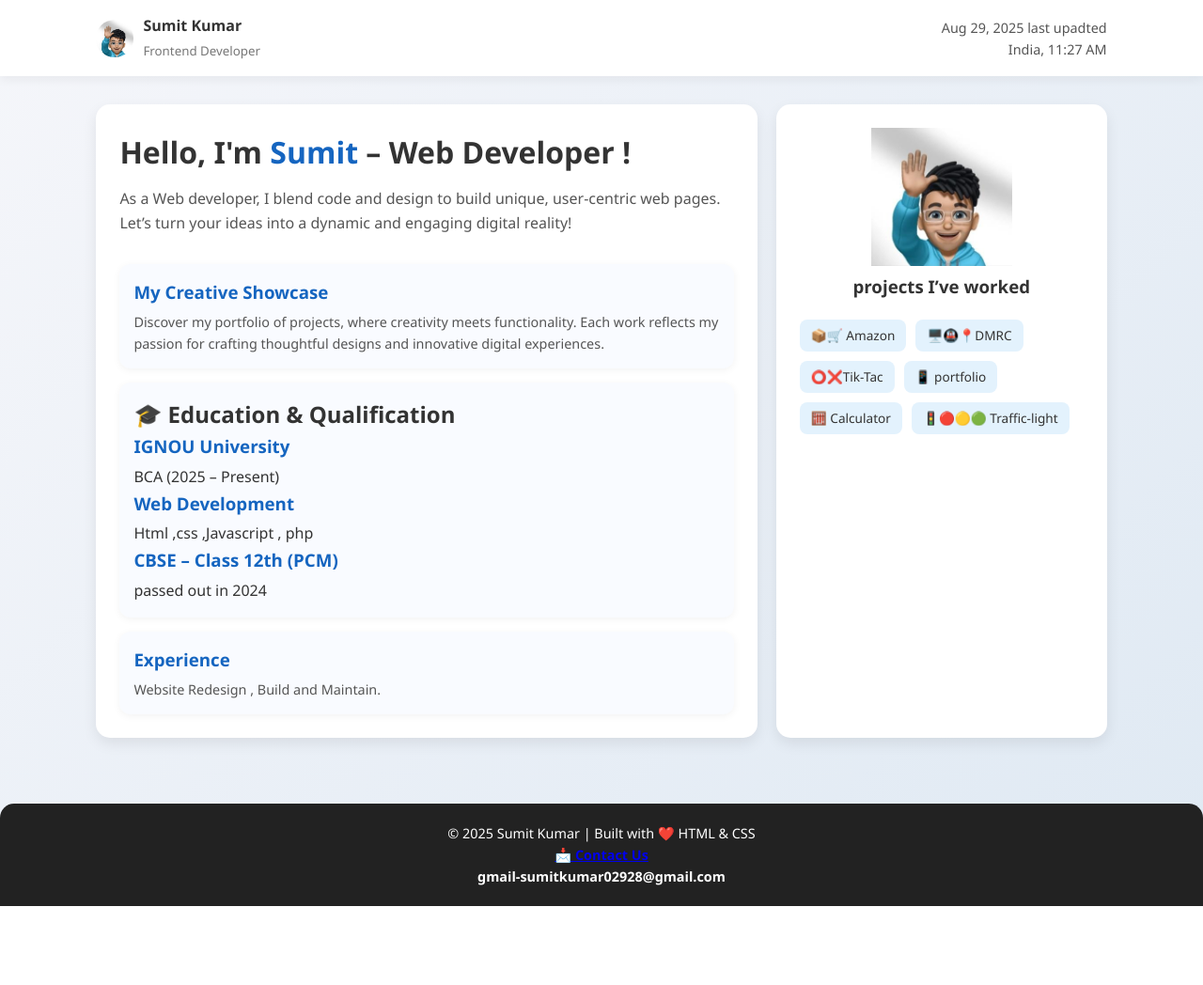
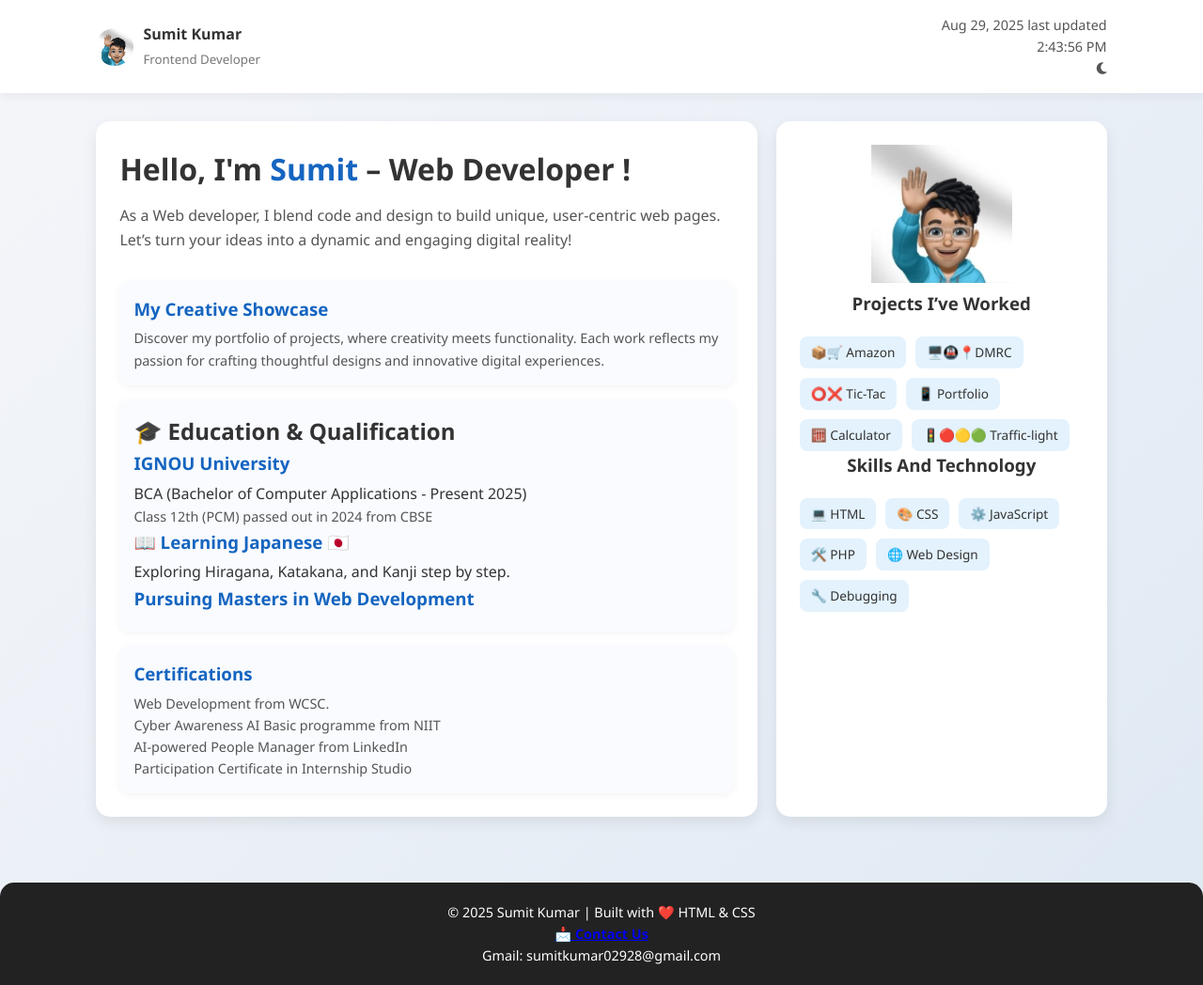
Before and after one commit to sumitkumar9642/sumit-projects, a plain HTML site: page portfolio-main4.html in a window 1280 px wide. Shown: the whole page at 94% size. Before the commit the page ends 964 px from the top, so only its background shows below. Drawn offline with Linux system fonts and the light colour scheme; a web font is replaced by a local one.

Commit message:
Update portfolio-main4.html

```diff
--- a/portfolio-main4.html
+++ b/portfolio-main4.html
@@ -1,15 +1,13 @@
 <!DOCTYPE html>
 <html lang="en">
 <head>
+  <link rel="stylesheet" href="portfolio9.css">
   <meta charset="UTF-8">
-  <link rel="stylesheet" href="portfolio9.css">
   <meta name="viewport" content="width=device-width,
    initial-scale=1.0">
   <title>Portfolio | Sumit</title>
   <link rel="stylesheet"
-  href="https://cdnjs.cloudf
-  lare.com/ajax/libs/font-
-  awesome/6.4.0/css/all.min.css">
+  href="https://cdnjs.cloudflare.com/ajax/libs/font-awesome/6.4.0/css/all.min.css">
 </head>
 <body>
 
@@ -23,17 +21,17 @@
       </div>
     </div>
     <div class="time">
-      <div>Aug 29, 2025 last upadted </div>
-      <div>India, 11:27 AM</div>
+      <div>Aug 29, 2025 last updated </div>
+      <div> <span id="liveClock"></span></div>
+      <i class="fas fa-moon theme-toggle" id="themeBtn"></i>
     </div>
   </header>
 
   <!-- Main Container -->
   <div class="container">
-    <!-- Left -->
     <div class="card intro">
       <h1>Hello, I'm <span>Sumit</span> – Web Developer !</h1>
-      <p>As a Web  developer, I blend code and design to build unique,
+      <p>As a Web developer, I blend code and design to build unique,
         user-centric web pages. Let’s turn your ideas into a dynamic and
          engaging digital reality!</p>
 
@@ -42,36 +40,46 @@
           <h3>My Creative Showcase</h3>
           <p>Discover my portfolio of projects,
              where creativity meets functionality.
-             Each work reflects
-             my passion for crafting thoughtful designs and
+             Each work reflects my passion for crafting thoughtful designs and
               innovative digital experiences.</p>
         </div>
         <div class="project">
            <h2>🎓 Education & Qualification</h2>
-
-  <p><h3>IGNOU University</h3> BCA  (2025 – Present)</p>
-  <p><h3> Web Development</h3> Html ,css ,Javascript , php</p>
-  <p><h3>CBSE – Class 12th (PCM)</h3> passed out in 2024</p>
+           <p><h3>IGNOU University</h3> BCA (Bachelor of Computer Applications - Present 2025)</p>
+           <p>Class 12th (PCM) passed out in 2024 from CBSE</p>
+           <p><h3>📖 Learning Japanese 🇯🇵</h3> Exploring Hiragana, Katakana, and Kanji step by step.</p>
+           <p><h3>Pursuing Masters in Web Development</h3></p>
         </div>
         <div class="project">
-          <h3>Experience</h3>
-          <p> Website Redesign , Build and Maintain.</p>
+          <h3>Certifications</h3>
+          <p>Web Development from WCSC.</p>
+          <p>Cyber Awareness AI Basic programme from NIIT</p>
+          <p>AI-powered People Manager from LinkedIn</p>
+          <p>Participation Certificate in Internship Studio</p>
         </div>
       </div>
     </div>
 
-
     <!-- Right -->
     <div class="card sticker">
       <img src="port-1.jpg" alt="Sticker">
-      <h3>projects I’ve worked </h3>
+      <h3>Projects I’ve Worked</h3>
       <div class="skills">
-        <span>📦🛒 Amazon </span>
+        <span>📦🛒 Amazon</span>
         <span>🖥️🚇📍DMRC</span>
-        <span>⭕❌Tik-Tac </span>
-        <span>📱 portfolio</span>
+        <span>⭕❌ Tic-Tac</span>
+        <span>📱 Portfolio</span>
         <span>🧮 Calculator</span>
         <span>🚦🔴🟡🟢 Traffic-light</span>
+      </div>
+      <h3>Skills And Technology</h3>
+      <div class="skills">
+        <span>💻 HTML</span>
+        <span>🎨 CSS</span>
+        <span>⚙️ JavaScript</span>
+        <span>🛠️ PHP</span>
+        <span>🌐 Web Design</span>
+        <span>🔧 Debugging</span>
       </div>
     </div>
   </div>
@@ -79,10 +87,43 @@
   <footer>
     © 2025 Sumit Kumar | Built with ❤️ HTML & CSS
     <div class="contact">
-    <b><a href="sign-up.html">📩 Contact Us</a>
-    <p>gmail-sumitkumar02928@gmail.com</p> </div>
-</b>
+      <b><a href="sign-up.html">📩 Contact Us</a></b>
+    </div>
+    <p>Gmail: sumitkumar02928@gmail.com</p>
   </footer>
+
+  <!-- Scripts -->
+  <script>
+    // Live Clock
+    function updateClock(){
+      const now = new Date();
+      let hours = now.getHours();
+      let minutes = now.getMinutes();
+      let seconds = now.getSeconds();
+      const ampm = hours >= 12 ? 'PM' : 'AM';
+      hours = hours % 12;
+      hours = hours ? hours : 12;
+      minutes = minutes < 10 ? '0'+minutes : minutes;
+      seconds = seconds < 10 ? '0'+seconds : seconds;
+      document.getElementById("liveClock").textContent =
+        hours + ":" + minutes + ":" + seconds + " " + ampm;
+    }
+    setInterval(updateClock, 1000);
+    updateClock();
+
+    // Dark/Light Theme Toggle
+    const themeBtn = document.getElementById("themeBtn");
+    themeBtn.addEventListener("click", () => {
+      document.body.classList.toggle("dark");
+      if(document.body.classList.contains("dark")){
+        themeBtn.classList.remove("fa-moon");
+        themeBtn.classList.add("fa-sun");
+      } else {
+        themeBtn.classList.remove("fa-sun");
+        themeBtn.classList.add("fa-moon");
+      }
+    });
+  </script>
 
 </body>
 </html>
```
